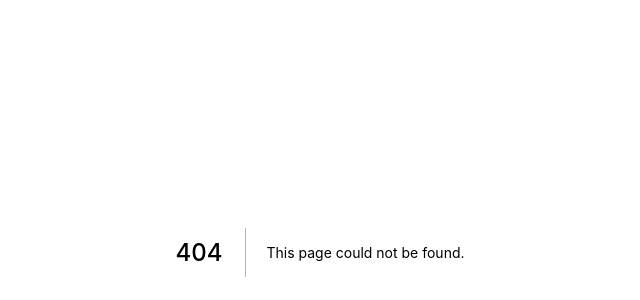
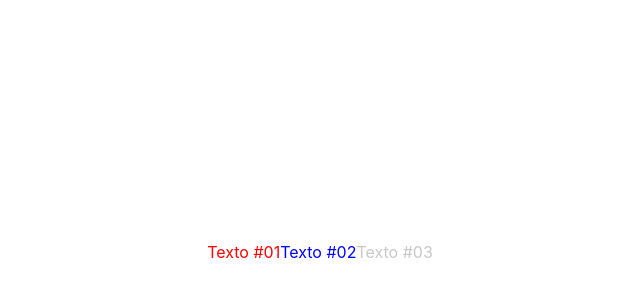
Before and after one commit to wesleysan7os/revisao-react, a Next.js app: page /css/integracao2 in a window 1280 px wide. Before the commit this address had no page. Shown: the part 148-448 px from the top of the page, without its empty margins (320-960 px from the left). Built offline with nearby package versions, Linux system fonts and the light colour scheme.

Commit message:
using styles locally

```diff
--- a/pages/css/integracao1.css
+++ b/pages/css/integracao1.css
@@ -3,11 +3,11 @@
   background-color: #444;
 }
 
-.azul {
+.integracao .azul {
   color: blue;
 }
 
-.branca {
+.integracao .branca {
   background-color: #444;
   color: #fff;
 }
--- /dev/null
+++ b/pages/css/integracao2.jsx
@@ -0,0 +1,11 @@
+import styles from "./integracao2.module.css";
+
+export default function integracao2() {
+  return (
+    <div id={styles.integracao2}>
+      <div className={styles.vermelha}>Texto #01</div>
+      <div className={styles.azul}>Texto #02</div>
+      <div className={styles.branca}>Texto #03</div>
+    </div>
+  );
+}
--- /dev/null
+++ b/pages/css/integracao2.module.css
@@ -0,0 +1,18 @@
+#integracao2 {
+  height: 100vh;
+  display: flex;
+  justify-content: center;
+  align-items: center;
+}
+
+.vermelha {
+  color: red;
+}
+
+.azul {
+  color: blue;
+}
+
+.branca {
+  color: rgba(155, 151, 151, 0.541);
+}
```
